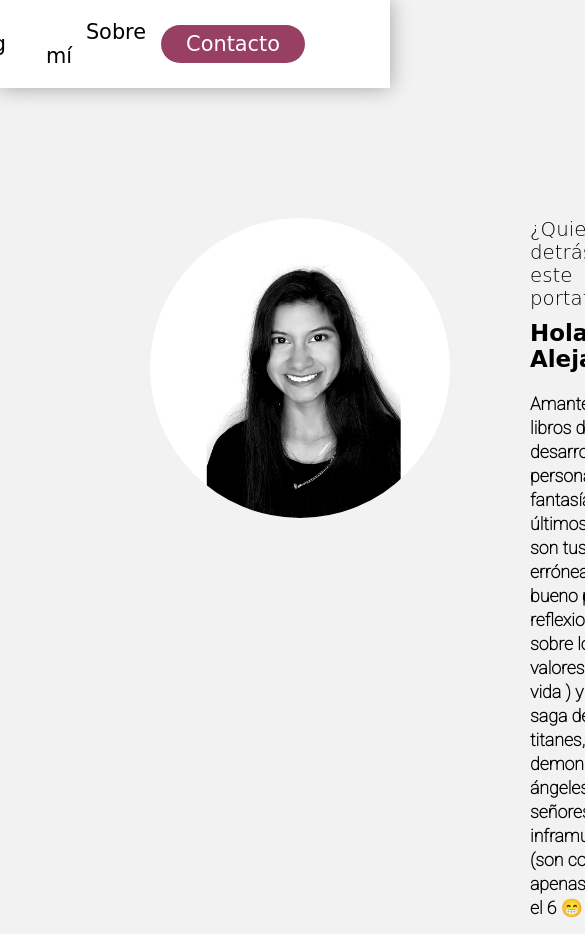
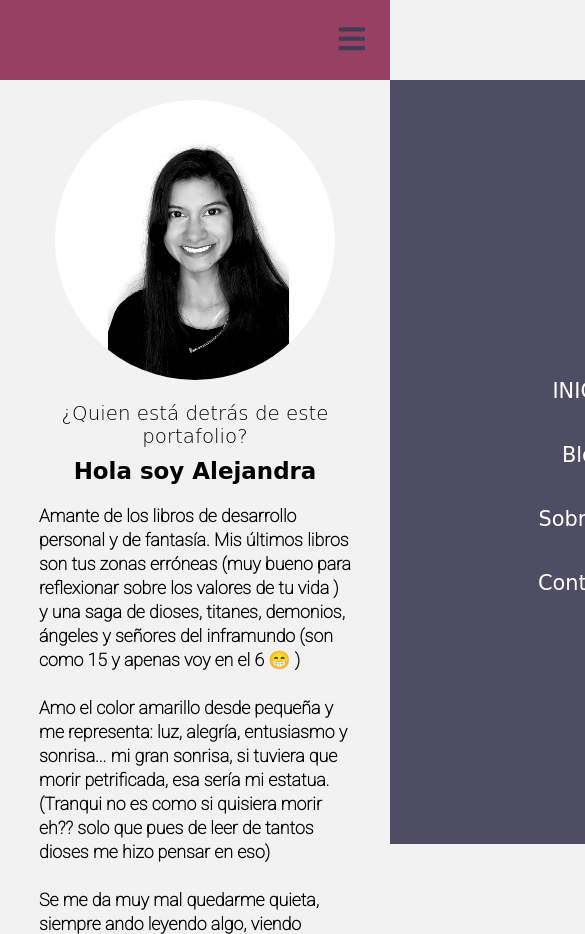
Before and after one commit to malemartinez/portafolio-base, a plain HTML site: page Sobremi.html in a window 390 px wide. Shown: the top 934 px of the page, 585 px wide, since content can reach past the window. Drawn offline with Linux system fonts and the light colour scheme; a web font is replaced by a local one.

Commit message:
media queries para la seccionsobre mi

```diff
--- a/Sobremi.html
+++ b/Sobremi.html
@@ -5,6 +5,8 @@
     <meta http-equiv="X-UA-Compatible" content="IE=edge">
     <meta name="viewport" content="width=device-width, initial-scale=1.0">
     <link rel="stylesheet" href="./css/sobreMi.css">
+    <link rel="stylesheet" href="./css/sobreMiTablet.css" media="screen and (max-width: 850px)">
+    <link rel="stylesheet" href="./css/sobreMiMobile.css" media="screen and (max-width: 600px)">
     <!-- <link rel="stylesheet" href="./tablet.css" media="(min-width: 640px)"> -->
     <!-- links de las fuentes -->
     <link rel="preconnect" href="https://fonts.gstatic.com">
@@ -26,9 +28,9 @@
         </div>
         <nav class="nav" >
             <ul class="nav-menu menu-oculto">
-                <li><a class="menu-item" href="./index.html">INICIO <span></span></a></li>
+                <li><a class="menu-item" href="./index.html" target="_blank">INICIO <span></span></a></li>
                 <li ><a class="menu-item" href="./blog.html" target="_blank" >Blog</a></li>
-                <li ><a class="menu-item" href="#" target="_blank">Sobre mí</a></li>
+                <li ><a class="menu-item" href="#">Sobre mí</a></li>
                 <li><a href="./contacto.html"  target="_blank" class=" menu-item nav-contacto" >Contacto</a></li>
             </ul>
         </nav>
@@ -48,13 +50,13 @@
                             Mis últimos libros son tus zonas erróneas (muy bueno para reflexionar sobre los valores de tu vida ) y una saga de dioses, titanes,
                             demonios, ángeles y señores del inframundo (son como 15 y apenas voy en el 6 😁 ) <br><br>
 
-                            Amo el color amarillo desde pequeña y me representa: luz, alegría, entusiasmo y sonrisa... mi gran sonrisa, si tuviera que morir petrificada, esa sería mi estatua. (Tranqui no es como si quisiera morir eh?? solo que pues de leer de tantos dioses me hizo pensar en eso)
+                            Amo el color amarillo desde pequeña y me representa: luz, alegría, entusiasmo y sonrisa... mi gran sonrisa, si tuviera que morir petrificada, esa sería mi estatua. (Tranqui no es como si quisiera morir eh?? solo que pues de leer de tantos dioses me hizo pensar en eso)<br><br>
                         </p>
                     </div>
                 </div>
 
                 <p class="text-contact">Se me da muy mal quedarme quieta, siempre ando leyendo algo, viendo tutoriales sobre lo que sea que desee resolver, buscando respuestas a las dudas existenciales que justamente aparecen cuando quiero dormir (bonita la hora que se le dan por aparecer) o tejiendo... sí leiste bien , TEJIENDO. Amo tejer y aunque mis prendas han quedado grandes o chuecas, me han enseñado sobre la paciencia (mucha paciencia) y la perseverancia. <br><br>
-                    Dos cualidades que sin duda sirven de maravilla para la vida, pero que solo sirven si tú quieres que te sirvan. (what!?) te explico: cuando algo te gusta mucho y lo suficiente haces lo que sea necesario para llegar donde quieres, si no, pues nada, te echas a dormir y a quejarte de que nada funciona y te llenas de un montón de excusas que solo justifican tu falta de interés. Y lo digo porque también he estado en esa situación como todos (creo yo).</p>
+                    Dos cualidades que sin duda han servido en mi vida: a veces es el tiempo de sembrar y no de cosechar, y aunque quisieramos tener el resultado ya en nuestras manos, lo mejor a veces requiere tiempo y experiencia. Una frase que me repito constantemente es: "La vida no siempre te da lo que quieres, pero siempre te da lo que necesitas para crecer y aprender" Se explica sola y aplica para practicamente todo. Cualidades que intento hagan parte de mi vida diaria es la proactividad y responsabilidad ante todo, esa creo yo es la mejor forma de aportar algo a los demás, y aunque aún no soy lo que quisiera ser, hoy soy quien debo ser y sigo en el proceso de ser mejor que ayer.</p><br><br>
                 <p class="text-contact">Encontré el código de casualidad (o el destino). Andaba estudiando sobre el SEO de las páginas web y me topé con etiquetas y archivos html de páginas y como no entendia un carajo, pues la curiosidad por aprender más me hizo adentrarme en éste fabuloso mundo que ahora amo... y digo amo porque en serio hay que amar esto para seguir y no desfallecer... cosas que he aprendido de la programación es manejar la frustración y el estrés... jámas me habia sentido tan frustrada como haciendo código donde la mayoría de las veces me la paso mas debbugueando (¿esa palabra existirá?) y leyendo código que escribiéndolo. <br><br>
                     Un día leí que un programador se la pasaba 80% leyendo código y 20% escribiendo... y cuanta razón tenía. Ahora hasta metódico te hace, porque todo se ve distinto. Las cosas que normalmente haces te das cuenta que las puedes resolver programando.</p>
                 <p class="text-contact">Por ejemplo yo estudié física y había que resolver un montón de cosas a mano (obvio para aprender y entender bien el proceso) y me encontré a mí misma resolviendo de nuevo problemas básicos a MANO!! y mi cerebro dijo: hey no perdamos tiempo rayandole a esto y mejor hagamos una función que lo resuelva, y yo como o.O (¿de verdad estoy pensando eso? Fue una conversación linda entre mi cerebro y yo, o mi conciencia 😉)
@@ -86,5 +88,6 @@
             <p class="msm-footer">Hecho con 💛 por Aleja Martínez</p>
         </div>
     </footer>
+    <script src="./js/index.js"></script>
 </body>
 </html>
--- a/css/sobreMi.css
+++ b/css/sobreMi.css
@@ -79,29 +79,32 @@ body{
 /* estilos para el main section */
 main .section-contacto{
     background-color: #f2f2f2ff;
-    padding: 100px 150px;
-    margin-top: 30px;
+    /* padding: 100px 150px; */
+    width: 80%;
+    margin: 50px auto;
 }
-.img-contact-container{
-    /* position: relative; */
+/* .img-contact-container{
+    position: relative;
     top: -100px;
     display: flex;
     justify-content: center;
-}
+} */
 .img-contact{
-    /* position: absolute; */
     width: 300px;
     border-radius: 50%;
 }
 
 .section-flex-container{
     display: flex;
+    flex-wrap: wrap;
+    /* justify-content: space-between; */
 }
 .section-flex-container figure{
-    margin-right: 80px;
+    margin-right: 50px;
 }
 .contact-flex-container{
-    max-width: 700px;
+    flex-basis: 50%;
+    flex-grow: 1;
 }
 .question-contact{
     font-size: 1.9rem;
@@ -152,4 +155,5 @@ footer{
 }
 .msm-footer{
     font-family: 'Original Surfer', cursive;
+    text-align: center;
 }
--- /dev/null
+++ b/css/sobreMiMobile.css
@@ -0,0 +1,92 @@
+/* header responsive */
+header .menu-tootgle{
+    display: block;
+    position: fixed;
+    top: 0;
+    left: 0;
+    width: 100%;
+    z-index: 10;
+}
+.Menu-reponsive{
+    display: flex;
+    justify-content: flex-end;
+    background-color: var(--primary-color);
+    width: 100%;
+    height: 80px;
+}
+.btn-menu-responsive{
+font-size: 30px;
+line-height: 80px;
+margin-right: 25px;
+color:#3f3d56ff;
+border: none;
+background: none;
+}
+.btn-menu-responsive:hover{
+    cursor: pointer;
+}
+/* lista menu responsive */
+.nav{
+    padding:0px;
+    width: 100%;
+    background-color: transparent;
+    box-shadow:none;
+}
+.nav .nav-menu{
+    position: fixed;
+    top: 80px;
+    flex-direction: column;
+    justify-content: center;
+    align-items: center;
+    width: 100%;
+    height: calc(100% - 80px);
+    overflow-y: auto;
+    margin-right: 0px;
+    padding-top: 50px;
+    background-color: rgba(63, 61, 86, 0.911);
+    transition: left 0.5s;
+}
+.nav-menu li{
+    display: block;
+    width: 100%;
+    padding: 20px 0px;
+    text-align: center;
+}
+.nav-menu li:hover{
+    background-color: #984063;
+    transition: 0.5s;
+}
+.menu-item{
+    padding:0px;
+    color: white;
+    margin: 0;
+}
+.menu-item:hover{
+    background-color: transparent;
+    border-radius:0px;
+}
+
+.menu-item.nav-contacto{
+    border-radius:0px;
+    background-color: transparent;
+}
+.nav-contacto:hover{
+    color: white;
+}
+
+/* controlar aparicion de menu */
+.menu-visible{
+    left: 0;
+}
+.menu-oculto{
+    left: 100%;
+}
+
+/* seccion principal */
+main .section-contacto{
+    margin-top:100px ;
+}
+
+.img-contact{
+    width: 280px;
+}
--- /dev/null
+++ b/css/sobreMiTablet.css
@@ -0,0 +1,12 @@
+.section-flex-container{
+    justify-content: space-evenly;
+}
+.img-contact{
+    margin-bottom: 20px;
+}
+.section-flex-container figure{
+    margin-right:0px;
+}
+.question-contact, .title-contact {
+    text-align: center;
+}
```
